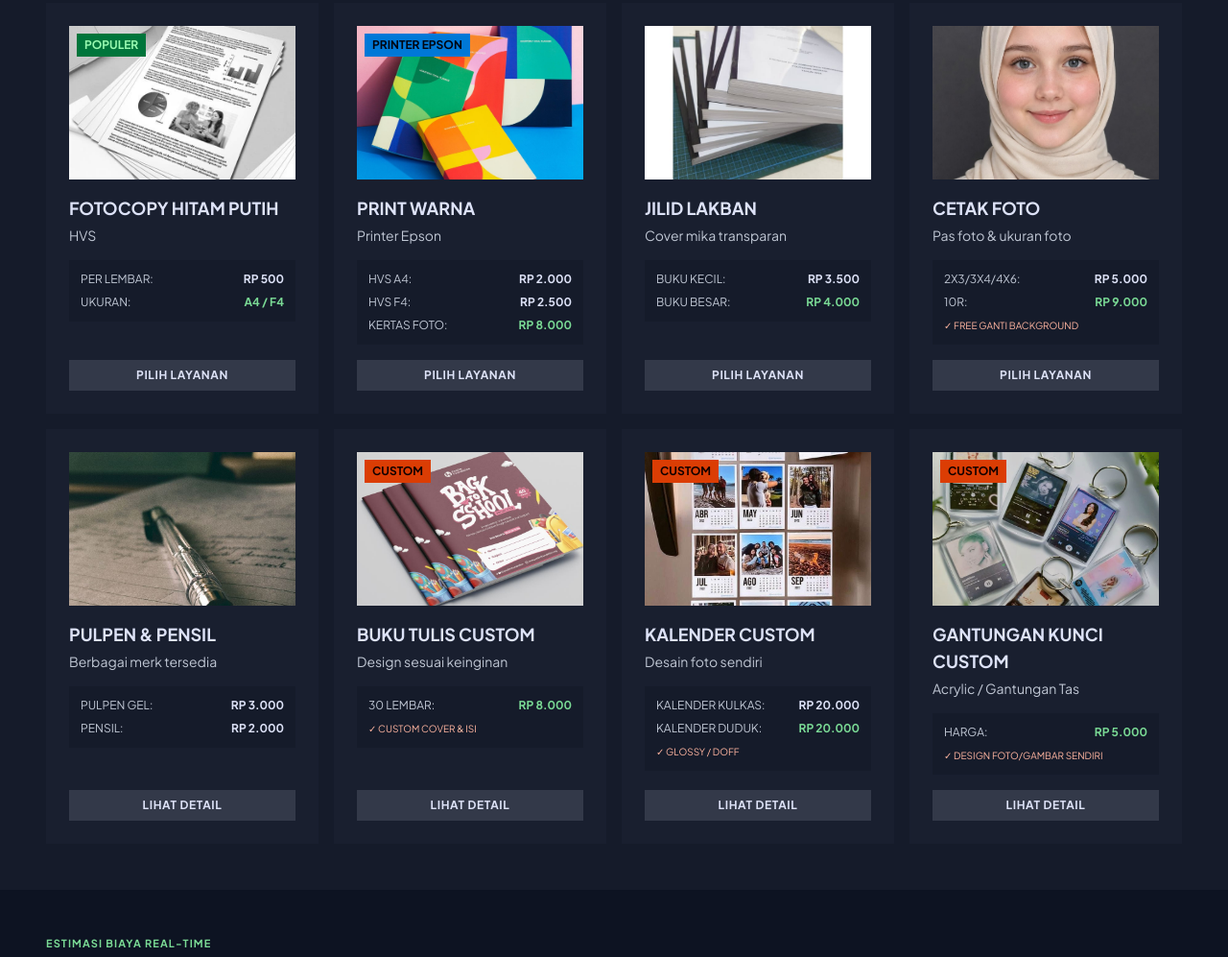
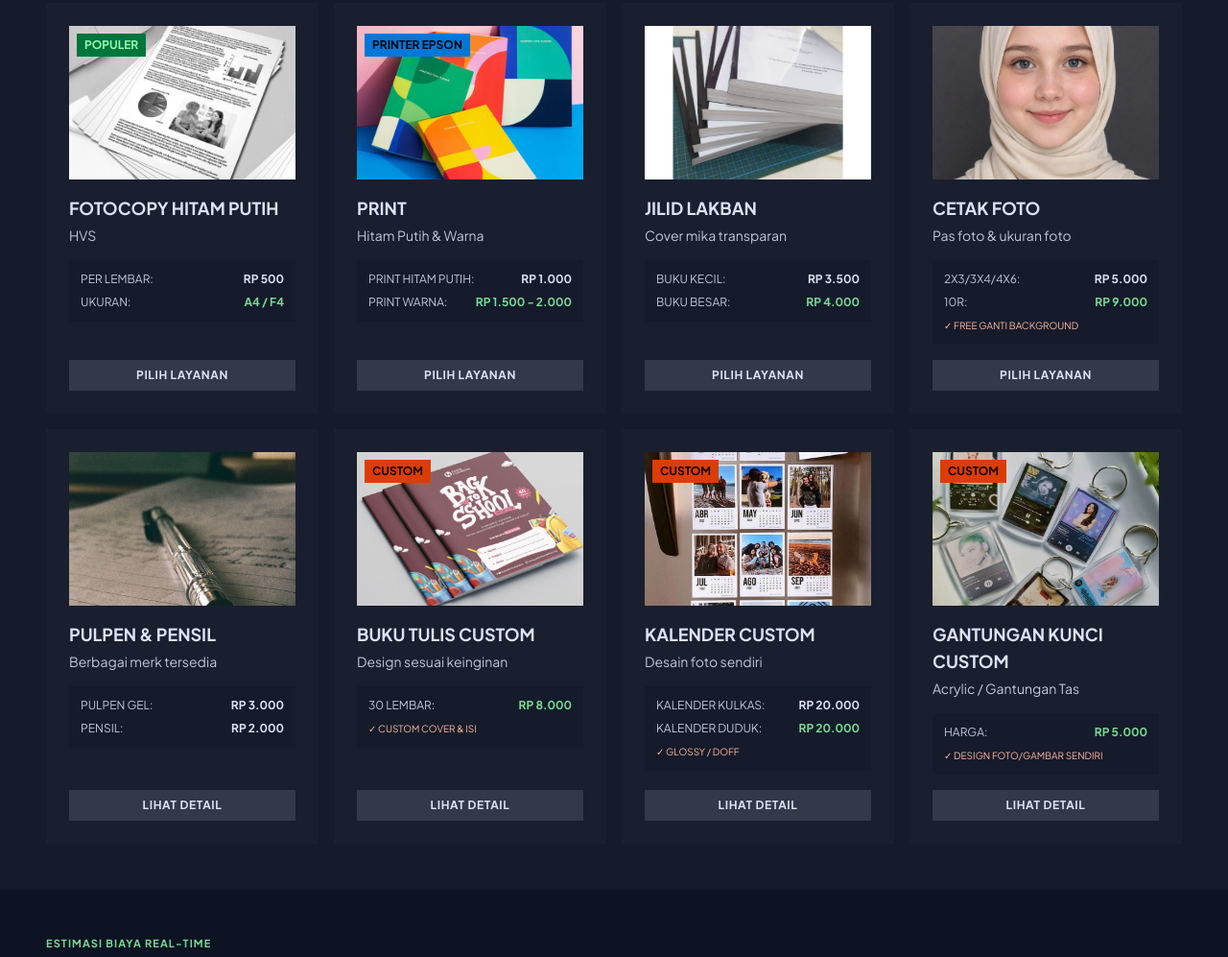
Before and after one commit to duwisumardiyanto-dev/dinarfotocopy, a website: page index.html in a window 1280 px wide. Shown: the part 1070-2067 px from the top of the page at 96% size. Drawn offline with nearby package versions, Linux system fonts and the light colour scheme.

Commit message:
✏️ Update Print card - simplify pricing
- Changed 'Print Warna' to 'Print' (simpler name)
- Added Print Hitam Putih: Rp 1.000
- Added Print Warna: Rp 1.500 - 2.000
- Removed detailed HVS A4/F4 breakdown
- Updated kalkulator options accordingly
- Subtitle: 'Hitam Putih & Warna'

```diff
--- a/index.html
+++ b/index.html
@@ -494,27 +494,26 @@
             </button>
           </div>
 
-          <!-- Print Warna -->
+          <!-- Print -->
           <div class="price-item bg-surface-container p-6 flex flex-col justify-between" data-category="fotocopy">
             <div class="flex flex-col gap-4">
               <!-- Product Image -->
               <div class="w-full h-40 bg-surface-container-high overflow-hidden relative">
-                <img src="foto-print-warna.jpg" alt="Print Warna Cerah" class="w-full h-full object-cover catalog-image" onclick="openLightbox(this.src, this.alt)">
+                <img src="foto-print-warna.jpg" alt="Print Hitam Putih & Warna" class="w-full h-full object-cover catalog-image" onclick="openLightbox(this.src, this.alt)">
                 <div class="absolute top-2 left-2 bg-primary-container text-on-primary-container px-2 py-1 text-xs uppercase font-bold">
                   Printer Epson
                 </div>
               </div>
               <div>
-                <h3 class="text-lg font-bold text-on-surface uppercase">Print Warna</h3>
-                <p class="text-sm text-on-surface-variant mt-1">Printer Epson</p>
+                <h3 class="text-lg font-bold text-on-surface uppercase">Print</h3>
+                <p class="text-sm text-on-surface-variant mt-1">Hitam Putih & Warna</p>
               </div>
               <div class="bg-surface-container-low p-3 flex flex-col gap-2 text-xs text-on-surface-variant uppercase">
-                <span class="flex justify-between"><span>HVS A4:</span> <strong class="text-on-surface">Rp 2.000</strong></span>
-                <span class="flex justify-between"><span>HVS F4:</span> <strong class="text-on-surface">Rp 2.500</strong></span>
-                <span class="flex justify-between"><span>Kertas Foto:</span> <strong class="text-secondary">Rp 8.000</strong></span>
+                <span class="flex justify-between"><span>Print Hitam Putih:</span> <strong class="text-on-surface">Rp 1.000</strong></span>
+                <span class="flex justify-between"><span>Print Warna:</span> <strong class="text-secondary">Rp 1.500 - 2.000</strong></span>
               </div>
             </div>
-            <button class="mt-4 w-full bg-surface-bright hover:bg-primary-container text-on-surface hover:text-on-primary-container text-center py-2 text-xs uppercase tracking-wider font-bold transition-all" onclick="selectService('Print Warna', 2000)">
+            <button class="mt-4 w-full bg-surface-bright hover:bg-primary-container text-on-surface hover:text-on-primary-container text-center py-2 text-xs uppercase tracking-wider font-bold transition-all" onclick="selectService('Print', 1500)">
               Pilih Layanan
             </button>
           </div>
@@ -673,8 +672,8 @@
             <label class="block text-xs uppercase tracking-wider font-bold text-on-surface-variant mb-2">Jenis Layanan</label>
             <select id="calc-service" class="w-full bg-surface-container-high border border-outline-variant text-on-surface p-3 text-sm focus:border-primary focus:outline-none">
               <option value="500">Fotocopy Hitam Putih (Rp 500/lembar)</option>
-              <option value="2000">Print Warna HVS A4 (Rp 2.000/lembar)</option>
-              <option value="2500">Print Warna HVS F4 (Rp 2.500/lembar)</option>
+              <option value="1000">Print Hitam Putih (Rp 1.000/lembar)</option>
+              <option value="1500">Print Warna (Rp 1.500 - 2.000/lembar)</option>
               <option value="8000">Print Kertas Foto (Rp 8.000/lembar)</option>
               <option value="3500">Jilid Lakban Buku Kecil (Rp 3.500/eks)</option>
               <option value="4000">Jilid Lakban Buku Besar (Rp 4.000/eks)</option>
```
